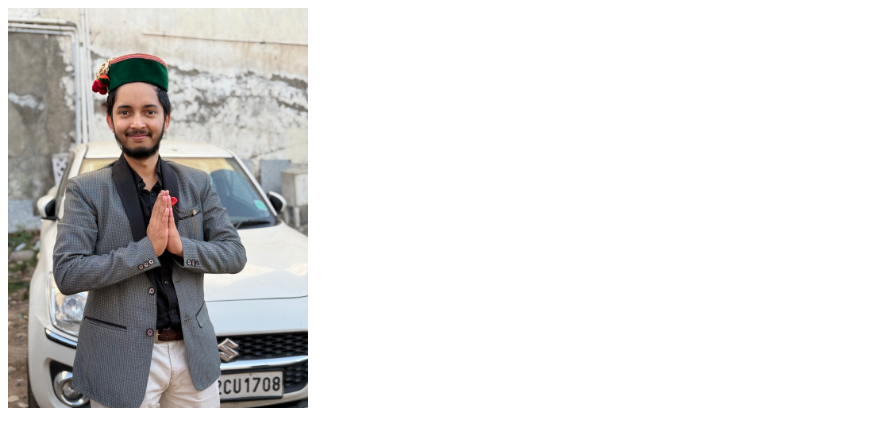
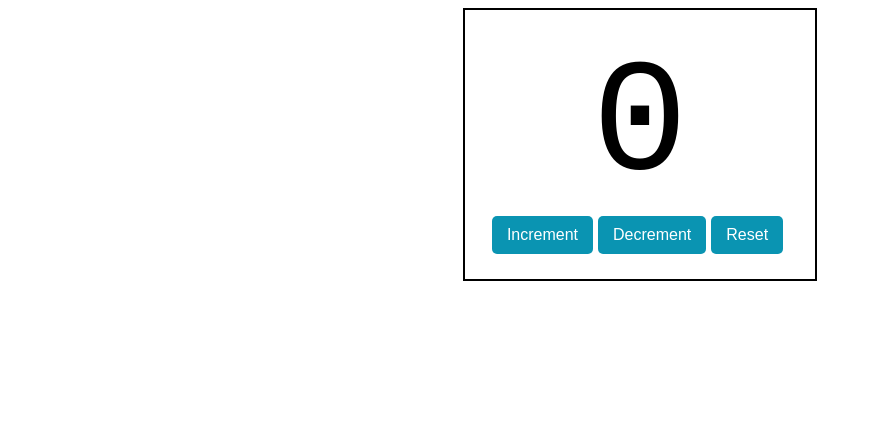
Before and after one commit to mj-stack/learning-reactjs, a React (Vite) app in the folder Website/my-react-app/: page / in a window 1280 px wide. Shown: the top 446 px of the page, without its empty margins (0-872 px from the left). Built offline with nearby package versions, Linux system fonts and the light colour scheme.

Commit message:
Use state hook

```diff
--- a/Website/my-react-app/src/App.jsx
+++ b/Website/my-react-app/src/App.jsx
@@ -1,11 +1,12 @@
-import Button from "./Button";
-import ProfilePicture from "./ProfilePicture";
+import MyComponent from "./MyComponent";
+import Counter from "./Counter";
 
 function App() {
 
    return(
     <>
-      <ProfilePicture />
+      {/* <MyComponent /> */}
+      <Counter />
     </>
   );
 }
--- a/Website/my-react-app/src/Button.jsx
+++ /dev/null
@@ -1,10 +0,0 @@
-function Button() {
-
-    const handleClick = (e) => e.target.textContent = 'Clicked 😒';
-
-    return(
-        <button onClick={(e) => handleClick(e)}>Click me 😃</button>
-    );
-}
-
-export default Button;
--- /dev/null
+++ b/Website/my-react-app/src/Counter.jsx
@@ -0,0 +1,30 @@
+import React, { useState } from "react";
+
+function Counter() {
+    const [count, setCount] = useState(0);
+
+    const increment = () => {
+        setCount(count+1);
+    }
+
+    const decrement = () => {
+        setCount(count-1);
+    }
+
+    const reset = () => {
+        setCount(0);
+    }
+
+    return(
+        <div className="counter">
+            <div className="count">{count}</div>
+            <div className="buttons">
+                <button onClick={increment}>Increment</button>
+                <button onClick={decrement}>Decrement</button>
+                <button onClick={reset}>Reset</button>
+            </div>
+        </div>
+    );
+}
+
+export default Counter;
--- /dev/null
+++ b/Website/my-react-app/src/MyComponent.jsx
@@ -0,0 +1,34 @@
+import React, {useState} from "react";
+
+function MyComponent() {
+    const [name, setName] = useState("Guest");
+    const [age, setAge] = useState(0);
+    const [isEmployed, setIsEmployed] = useState(false);
+
+    const updateName = () => {
+        setName('Mukul Joshi')
+    };
+
+    const incrementAge = () => {
+        setAge(age+1);
+    }
+
+    const toggleEmployedStatus = () => {
+        setIsEmployed(!isEmployed)
+    }
+
+    return(
+        <div>
+            <p>Name: {name}</p>
+            <button onClick={updateName}>Set Name</button>
+
+            <p>Age: {age}</p>
+            <button onClick={incrementAge}>Update Age</button>
+
+            <p>Is Employed: {isEmployed ? "Yes" : "No"}</p>
+            <button onClick={toggleEmployedStatus}>Employment Status</button>
+        </div>
+    );
+}
+
+export default MyComponent;
--- a/Website/my-react-app/src/ProfilePicture.jsx
+++ /dev/null
@@ -1,9 +0,0 @@
-function ProfilePicture() {
-    const imageUrl = './src/assets/IMG_4461.jpg'
-
-    const handleClick = (e) => e.target.style.display = 'none';
-
-    return(<img onClick={(e) => handleClick(e)} height={400} src={imageUrl}></img>);
-}
-
-export default ProfilePicture;
--- a/Website/my-react-app/src/index.css
+++ b/Website/my-react-app/src/index.css
@@ -1,23 +1,22 @@
-.list-category {
-  font-size: 2.5rem;
-  font-weight: bold;
-  color: hsl(0, 0%, 20%);
-  margin-bottom: 10px;
+.counter {
+  border: 2px solid;
   text-align: center;
-  border: 3px solid;
-  border-radius: 5px;
-  background-color: hsl(185, 100%, 50%);
+  padding: 25px;
+  max-width: 300px;
+  margin: auto;
+}
+.count {
+  font-family: monospace;
+  font-size: 10rem;
 }
 
-.list-items li{
-  font-size: 2em;
-  list-style: none;
-  color: hsl(0, 0%, 25%);
-  text-align: center;
-  margin: 0;
-}
-
-.list-items li:hover {
-  color: hsl(0, 0%, 45%);
+.buttons button {
+  font-size: 1rem;
+  margin-right: 5px;
+  padding: 10px 15px;
+  border-radius: 5px;
+  border: none;
+  background-color: hsl(191, 89%, 37%);
+  color: white;
   cursor: pointer;
 }
```
